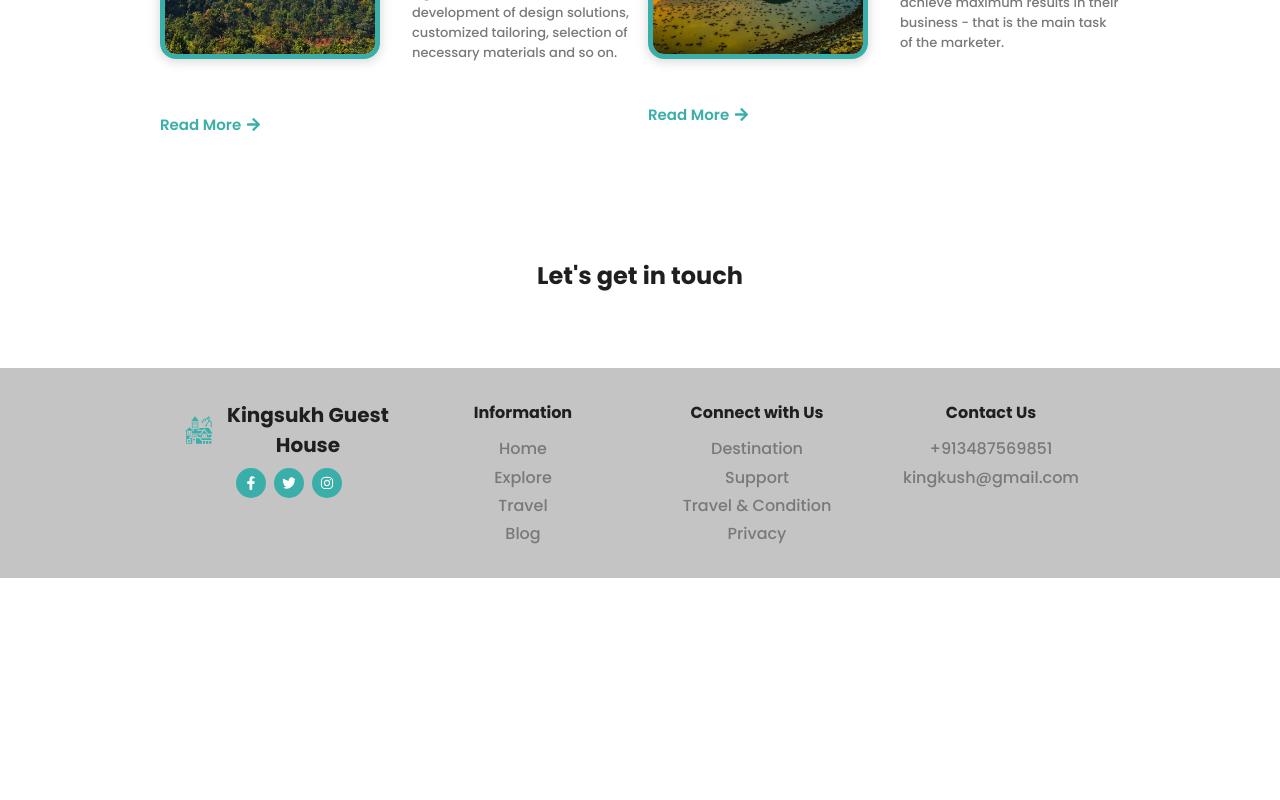
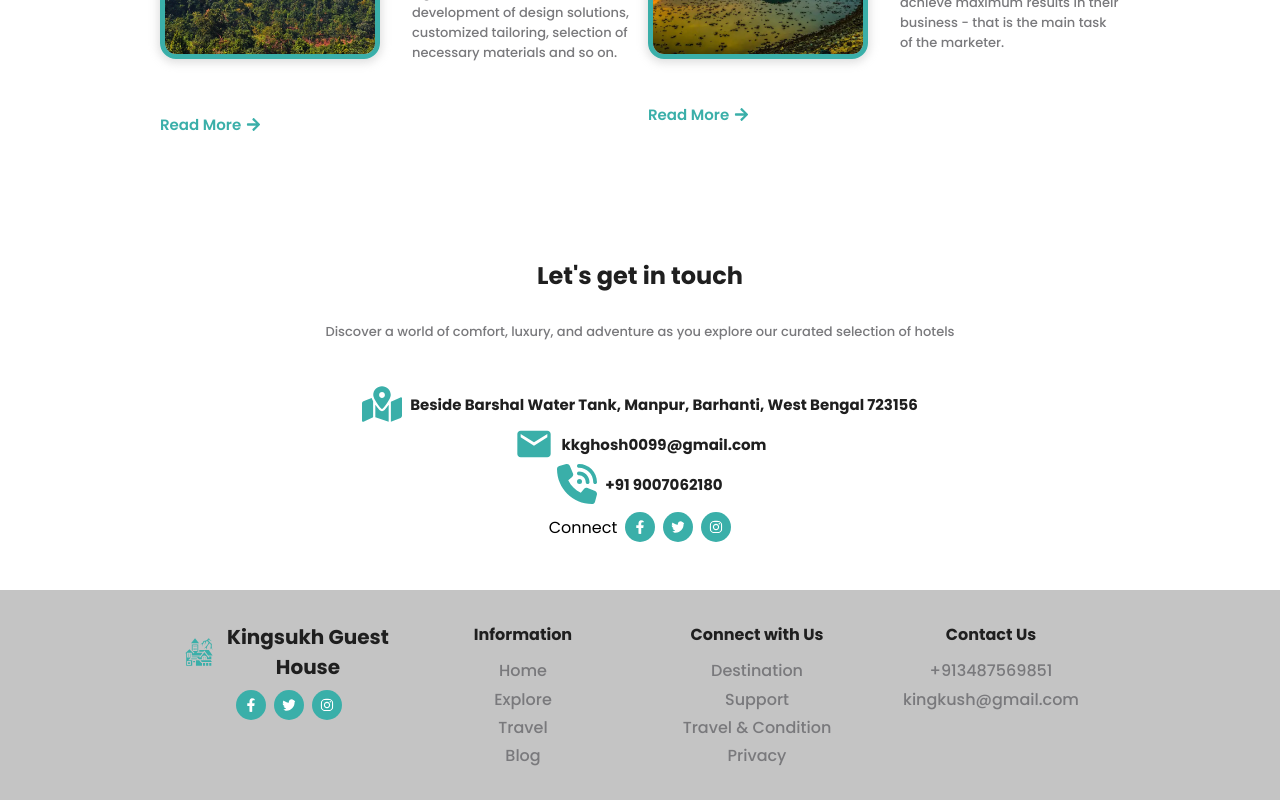
Before and after one commit to armanali13000/Intership-Project, a React (Create React App) app in the folder kingsukh-guest-house/: page / in a window 1280 px wide. Shown: the part 3746-4546 px from the top of the page. Before the commit the page ends 4324 px from the top, so only its background shows below. Built offline with nearby package versions, Linux system fonts and the light colour scheme.

Commit message:
update contact Menu

```diff
--- a/kingsukh-guest-house/src/components/Contact/contact.css
+++ b/kingsukh-guest-house/src/components/Contact/contact.css
@@ -10,10 +10,57 @@
   --inputColor: hsl(330, 12%, 97%);
 }
 
+.contact .secContainer {
+  gap: 1.5rem;
+  text-align: center;
+}
 .contact .secContainer .title {
   color: var(--blackColor);
   line-height: 1.5rem;
   padding-bottom: 2rem;
   text-align: center;
   font-size: 1.5rem;
+}
+.contact .secContainer p {
+  font-size: 13px;
+  font-weight: 500;
+  text-align: center;
+  padding-bottom: 0.5rem;
+  color: var(--textColor);
+}
+.contact .secContainer .footerLogo {
+  padding-bottom: 0.5rem;
+}
+.contact .secContainer .footerLogo .logo {
+  font-size: 10px;
+  color: var(--blackColor);
+  font-weight: 500;
+  cursor: pointer;
+  align-items: center;
+  justify-content: center;
+}
+.contact .secContainer .footerLogo .logo .icon {
+  font-size: 40px;
+  color: var(--PrimaryColor);
+  margin-right: 0.5rem;
+}
+.contact .secContainer .contactLinks {
+  display: grid;
+  row-gap: 0.2rem;
+  text-align: start;
+}
+.contact .secContainer .socials {
+  gap: 0.5rem;
+  margin: auto;
+  justify-content: center;
+}
+.contact .secContainer .socials .icon {
+  font-size: 30px;
+  background: var(--PrimaryColor);
+  border-radius: 50%;
+  padding: 8px;
+  color: var(--whiteColor);
+}
+.contact .secContainer .socials .icon:hover {
+  background: var(--blackColor);
 }/*# sourceMappingURL=contact.css.map */
--- a/kingsukh-guest-house/src/components/Contact/contact.jsx
+++ b/kingsukh-guest-house/src/components/Contact/contact.jsx
@@ -1,14 +1,83 @@
 import React from 'react';
 import './contact.css'
+
+//importing icon
+import { FaMapMarkedAlt } from "react-icons/fa";
+import { MdEmail } from "react-icons/md";
+import { FaPhoneVolume } from "react-icons/fa6";
+import { FaFacebookF } from "react-icons/fa";
+import { FaTwitter } from "react-icons/fa";
+import { FaInstagram } from "react-icons/fa";
+
+
 
 const Contact = () => {
     return (
 
         <section className='contact container section'>
             <div className='secContainer'>
-                <h2 className='title'>
-                    Let's get in touch
-                </h2>
+                <div className='title'>
+                    <h2 className='title'>
+                        Let's get in touch
+                    </h2>
+                    <p>
+                    Discover a world of comfort, luxury, and adventure as you explore our curated selection of hotels
+                    </p>
+                </div>
+
+
+                <div className='footerLogo'>
+                    <a href='#' className='logo flex'>
+                        <h1 className='flex'>
+                        <FaMapMarkedAlt className='icon'/>
+                        Beside Barshal Water Tank,
+                        Manpur, Barhanti,
+                        West Bengal 723156
+                        </h1>
+                    </a>
+
+                    <a href='#' className='logo flex'>
+                        <h1 className='flex'>
+                        <MdEmail className='icon'/>kkghosh0099@gmail.com
+                        </h1>
+                    </a>
+
+                    <a href='#' className='logo flex'>
+                        <h1 className='flex'>
+                        <FaPhoneVolume className='icon'/>+91 9007062180
+                        </h1>
+                    </a>
+                </div>
+
+
+                <div className='contactLinks'>
+                    {/* <div className='social item'>
+                    <FaMapMarkedAlt className='icon'/>
+                        Beside Barshal Water Tank,
+                        Manpur, Barhanti,
+                        West Bengal 723156
+                    </div>
+
+                    <div className='social item'>
+                    <MdEmail className='icon'/>
+                        kkghosh0099@gmail.com
+                    </div>
+
+                    <div className='social item'>
+                    <FaPhoneVolume className='icon'/>
+                    +91 9007062180
+                    </div> */}
+
+
+
+                </div>
+
+                <div className='socials flex'>
+                    Connect
+                    <FaFacebookF className='icon'/>
+                    <FaTwitter className='icon'/>
+                    <FaInstagram className='icon'/>
+                </div>
             </div>
         </section>
 
--- a/kingsukh-guest-house/src/components/Contact/contact.min.css
+++ b/kingsukh-guest-house/src/components/Contact/contact.min.css
@@ -1,2 +1,2 @@
-:root{--PrimaryColor: #3aafa9;--HoverColor: hsl(26, 90%, 42%);--whiteColor: hsl(0, 0%, 100%);--blackColor: hsl(0, 0%, 12%);--textColor: hsl(240, 1%, 48%);--whiteColorDeam: hsl(0, 0%, 93%);--greyBg: hsl(0, 0%, 77%);--greyText: rgb(190, 190, 190);--inputColor: hsl(330, 12%, 97%)}.contact .secContainer .title{color:var(--blackColor);line-height:1.5rem;padding-bottom:2rem;text-align:center;font-size:1.5rem}
+:root{--PrimaryColor: #3aafa9;--HoverColor: hsl(26, 90%, 42%);--whiteColor: hsl(0, 0%, 100%);--blackColor: hsl(0, 0%, 12%);--textColor: hsl(240, 1%, 48%);--whiteColorDeam: hsl(0, 0%, 93%);--greyBg: hsl(0, 0%, 77%);--greyText: rgb(190, 190, 190);--inputColor: hsl(330, 12%, 97%)}.contact .secContainer{gap:1.5rem;text-align:center}.contact .secContainer .title{color:var(--blackColor);line-height:1.5rem;padding-bottom:2rem;text-align:center;font-size:1.5rem}.contact .secContainer p{font-size:13px;font-weight:500;text-align:center;padding-bottom:.5rem;color:var(--textColor)}.contact .secContainer .footerLogo{padding-bottom:.5rem}.contact .secContainer .footerLogo .logo{font-size:10px;color:var(--blackColor);font-weight:500;cursor:pointer;align-items:center;justify-content:center}.contact .secContainer .footerLogo .logo .icon{font-size:40px;color:var(--PrimaryColor);margin-right:.5rem}.contact .secContainer .contactLinks{display:grid;row-gap:.2rem;text-align:start}.contact .secContainer .socials{gap:.5rem;margin:auto;justify-content:center}.contact .secContainer .socials .icon{font-size:30px;background:var(--PrimaryColor);border-radius:50%;padding:8px;color:var(--whiteColor)}.contact .secContainer .socials .icon:hover{background:var(--blackColor)}
 /*# sourceMappingURL=contact.min.css.map */
--- a/kingsukh-guest-house/src/components/Contact/contact.scss
+++ b/kingsukh-guest-house/src/components/Contact/contact.scss
@@ -17,6 +17,10 @@
 {
     .secContainer
     {
+        gap: 1.5rem;
+        text-align: center;
+
+
         .title
         {
             color: var(--blackColor);
@@ -25,5 +29,70 @@
             text-align: center;
             font-size: 1.5rem;
         }
+
+        p
+        {
+            font-size: 13px;
+            font-weight: 500;
+            text-align: center;
+            padding-bottom: .5rem;
+            color: var(--textColor);
+        }
+
+
+    .footerLogo
+    {
+      padding-bottom: .5rem;
+
+      .logo
+      {
+        font-size: 10px;
+        color: var(--blackColor);
+        font-weight: 500;
+        cursor: pointer;
+        align-items: center;
+        justify-content: center;
+
+        .icon
+        {
+          font-size: 40px;
+          color: var(--PrimaryColor);
+          margin-right: .5rem;
+        }
+      }
+    }
+
+
+
+        .contactLinks
+        {
+          display: grid;
+          row-gap: .2rem;
+          text-align: start;
+
+        }
+
+
+    .socials
+    {
+      gap: .5rem;
+      margin: auto;
+      justify-content: center;
+
+      .icon
+      {
+        font-size: 30px;
+        background: var(--PrimaryColor);
+        border-radius: 50%;
+        padding: 8px;
+        color: var(--whiteColor);
+
+        &:hover
+        {
+          background: var(--blackColor);
+        }
+      }
+    }
+
     }
 }
--- a/kingsukh-guest-house/src/components/Footer/Footer.jsx
+++ b/kingsukh-guest-house/src/components/Footer/Footer.jsx
@@ -82,9 +82,7 @@ const Footer = () => {
         </div>
 
         <div data-aos='fade-up' data-aos-duration='5000' className='footerLinks'>
-          <span className='linkTitle'>
-            Contact Us
-          </span>
+          <span className='linkTitle'>Contact Us</span>
           <span className='phone'>+913487569851</span>
           <span className='email'>kingkush@gmail.com</span>
         </div>
--- a/kingsukh-guest-house/src/components/Navbar/Navbar.jsx
+++ b/kingsukh-guest-house/src/components/Navbar/Navbar.jsx
@@ -18,7 +18,7 @@ const Navbar = () => {
 
 
 
-  //for add background color to the header
+  //for add background color to the navbar
   const [transparent, setTransparent] = useState('header')
   const addBg = ()=>{
     if(window.scrollY >= 10)
```
Also changed, not shown: 2 other files (tests, documents, lock files or other folders).
